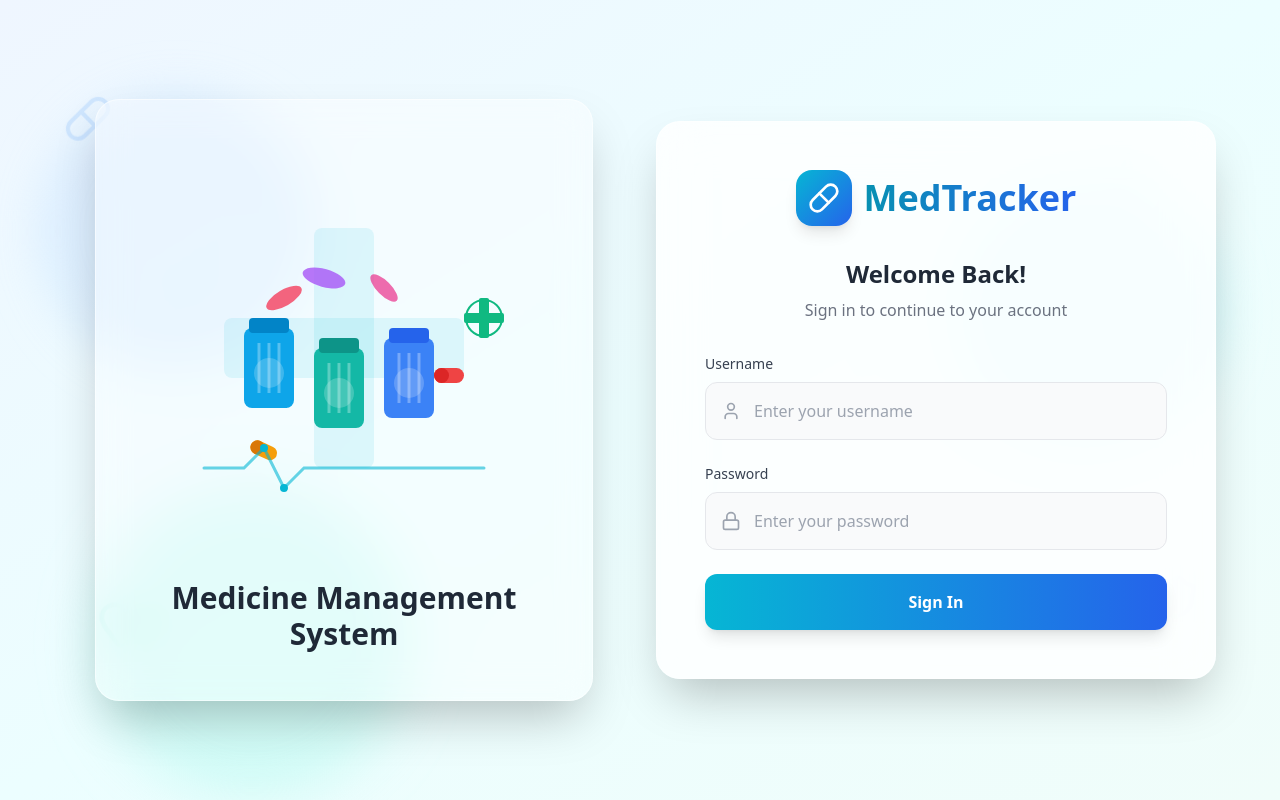
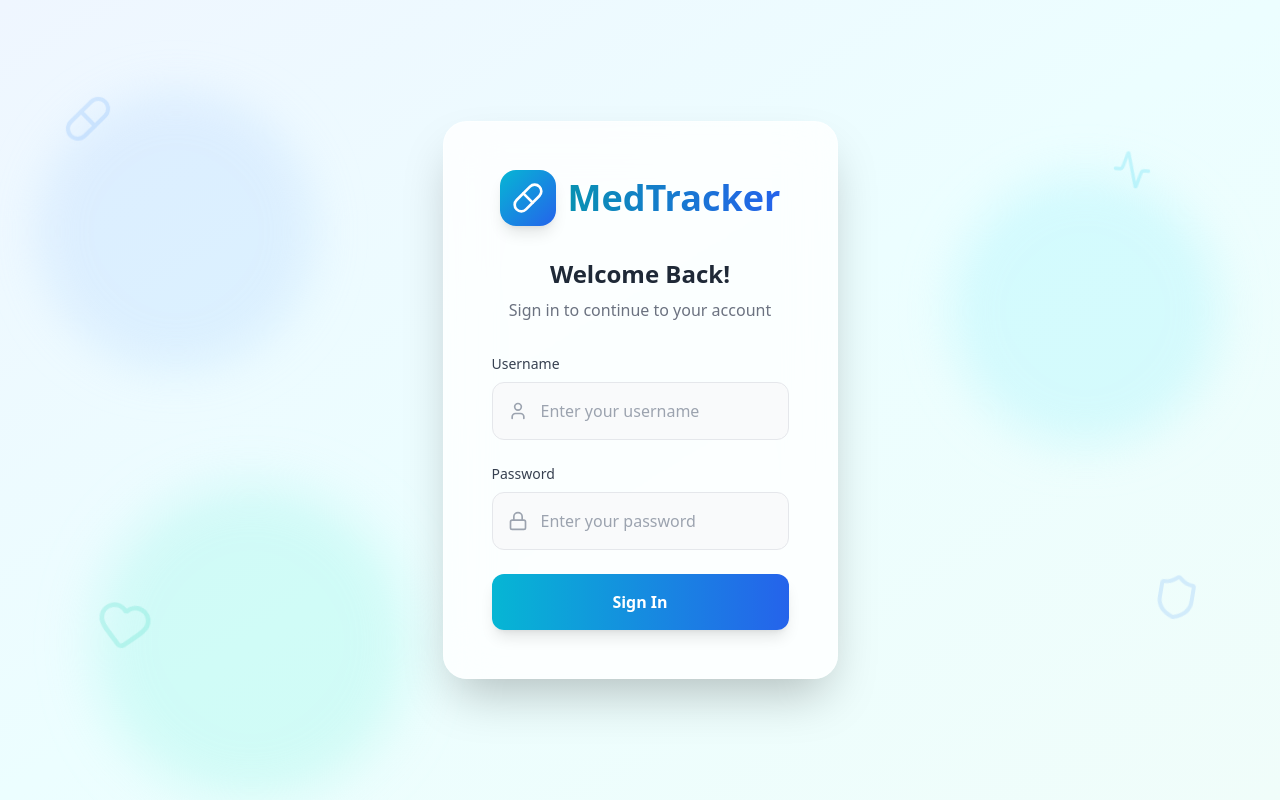
Before and after one commit to ishara425/medicine-stock-management, a React (Vite) app in the folder frontend/: page /login in a window 1280 px wide. Built offline with nearby package versions, Linux system fonts and the light colour scheme; no server answers.

Commit message:
update login page

```diff
--- a/frontend/src/pages/Loginpage.jsx
+++ b/frontend/src/pages/Loginpage.jsx
@@ -116,81 +116,6 @@ export default function LoginPage() {
         }
       `}</style>
 
-      <div className="w-full max-w-6xl grid lg:grid-cols-2 gap-8 items-center relative z-10">
-        {/* Left Panel - Illustration */}
-        <div className="hidden lg:flex flex-col items-center justify-center p-8">
-          <div className="bg-white/40 backdrop-blur-lg rounded-3xl p-12 shadow-2xl border border-white/50">
-            <svg width="400" height="400" viewBox="0 0 400 400" fill="none">
-              {/* Medical cross background */}
-              <rect x="170" y="80" width="60" height="240" rx="8" fill="#06b6d4" opacity="0.1"/>
-              <rect x="80" y="170" width="240" height="60" rx="8" fill="#06b6d4" opacity="0.1"/>
-
-              {/* Medicine bottles */}
-              <g>
-                {/* Bottle 1 */}
-                <rect x="100" y="180" width="50" height="80" rx="8" fill="#0ea5e9"/>
-                <rect x="105" y="170" width="40" height="15" rx="4" fill="#0284c7"/>
-                <line x1="115" y1="195" x2="115" y2="245" stroke="white" strokeWidth="3" opacity="0.3"/>
-                <line x1="125" y1="195" x2="125" y2="245" stroke="white" strokeWidth="3" opacity="0.3"/>
-                <line x1="135" y1="195" x2="135" y2="245" stroke="white" strokeWidth="3" opacity="0.3"/>
-                <circle cx="125" cy="225" r="15" fill="white" opacity="0.2"/>
-              </g>
-
-              <g>
-                {/* Bottle 2 */}
-                <rect x="170" y="200" width="50" height="80" rx="8" fill="#14b8a6"/>
-                <rect x="175" y="190" width="40" height="15" rx="4" fill="#0d9488"/>
-                <line x1="185" y1="215" x2="185" y2="265" stroke="white" strokeWidth="3" opacity="0.3"/>
-                <line x1="195" y1="215" x2="195" y2="265" stroke="white" strokeWidth="3" opacity="0.3"/>
-                <line x1="205" y1="215" x2="205" y2="265" stroke="white" strokeWidth="3" opacity="0.3"/>
-                <circle cx="195" cy="245" r="15" fill="white" opacity="0.2"/>
-              </g>
-
-              <g>
-                {/* Bottle 3 */}
-                <rect x="240" y="190" width="50" height="80" rx="8" fill="#3b82f6"/>
-                <rect x="245" y="180" width="40" height="15" rx="4" fill="#2563eb"/>
-                <line x1="255" y1="205" x2="255" y2="255" stroke="white" strokeWidth="3" opacity="0.3"/>
-                <line x1="265" y1="205" x2="265" y2="255" stroke="white" strokeWidth="3" opacity="0.3"/>
-                <line x1="275" y1="205" x2="275" y2="255" stroke="white" strokeWidth="3" opacity="0.3"/>
-                <circle cx="265" cy="235" r="15" fill="white" opacity="0.2"/>
-              </g>
-
-              {/* Pills scattered */}
-              <ellipse cx="140" cy="150" rx="20" ry="8" fill="#f43f5e" opacity="0.8" transform="rotate(-30 140 150)"/>
-              <ellipse cx="240" cy="140" rx="18" ry="7" fill="#ec4899" opacity="0.8" transform="rotate(45 240 140)"/>
-              <ellipse cx="180" cy="130" rx="22" ry="9" fill="#a855f7" opacity="0.8" transform="rotate(15 180 130)"/>
-
-              {/* Capsules */}
-              <g>
-                <rect x="290" y="220" width="30" height="15" rx="7.5" fill="#ef4444"/>
-                <rect x="290" y="220" width="15" height="15" rx="7.5" fill="#dc2626"/>
-              </g>
-              <g transform="rotate(25 110 290)">
-                <rect x="110" y="290" width="28" height="14" rx="7" fill="#f59e0b"/>
-                <rect x="110" y="290" width="14" height="14" rx="7" fill="#d97706"/>
-              </g>
-
-              {/* Medical cross */}
-              <g transform="translate(320, 150)">
-                <rect x="15" y="0" width="10" height="40" rx="2" fill="#10b981"/>
-                <rect x="0" y="15" width="40" height="10" rx="2" fill="#10b981"/>
-                <circle cx="20" cy="20" r="18" stroke="#10b981" strokeWidth="2" fill="none"/>
-              </g>
-
-              {/* Heartbeat line */}
-              <path d="M 60 320 L 100 320 L 120 300 L 140 340 L 160 320 L 340 320"
-                    stroke="#06b6d4" strokeWidth="3" fill="none" opacity="0.6" strokeLinecap="round"/>
-              <circle cx="120" cy="300" r="4" fill="#06b6d4"/>
-              <circle cx="140" cy="340" r="4" fill="#06b6d4"/>
-            </svg>
-
-            <h2 className="text-3xl font-bold text-gray-800 mt-8 text-center">
-              Medicine Management System
-            </h2>
-
-          </div>
-        </div>
 
         {/* Right Panel - Login Form */}
         <div className="bg-white/80 backdrop-blur-xl rounded-3xl shadow-2xl p-8 md:p-12 border border-white/50">
@@ -279,6 +204,6 @@ export default function LoginPage() {
           </div>
         </div>
       </div>
-    </div>
+
   );
 }
```
